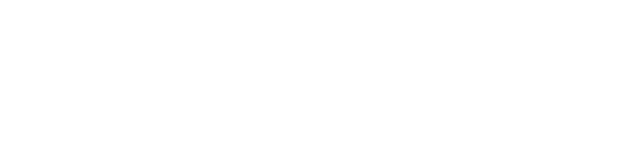
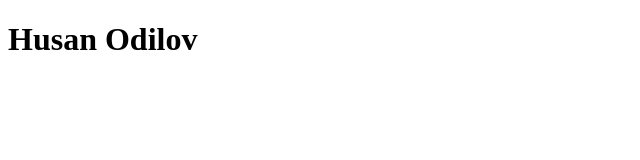
Before and after one commit to Asilbek-Bekmurodov/7-a-team-work, a plain HTML site: page index.html in a window 1280 px wide. Shown: the whole page, without its empty margins (0-640 px from the left). Drawn offline with Linux system fonts and the light colour scheme.

Commit message:
name added

```diff
--- a/index.html
+++ b/index.html
@@ -6,6 +6,6 @@
   <title>Document</title>
 </head>
 <body>
-
+  <h1>Husan Odilov</h1>
 </body>
 </html>
```
